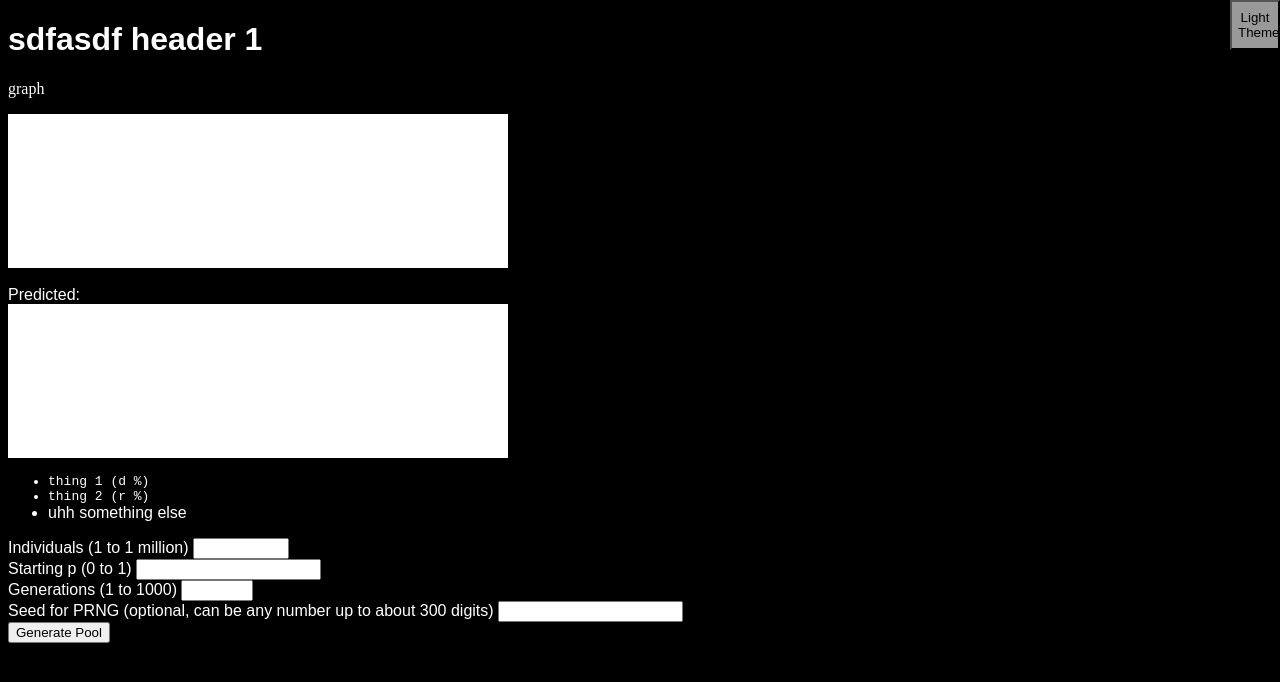
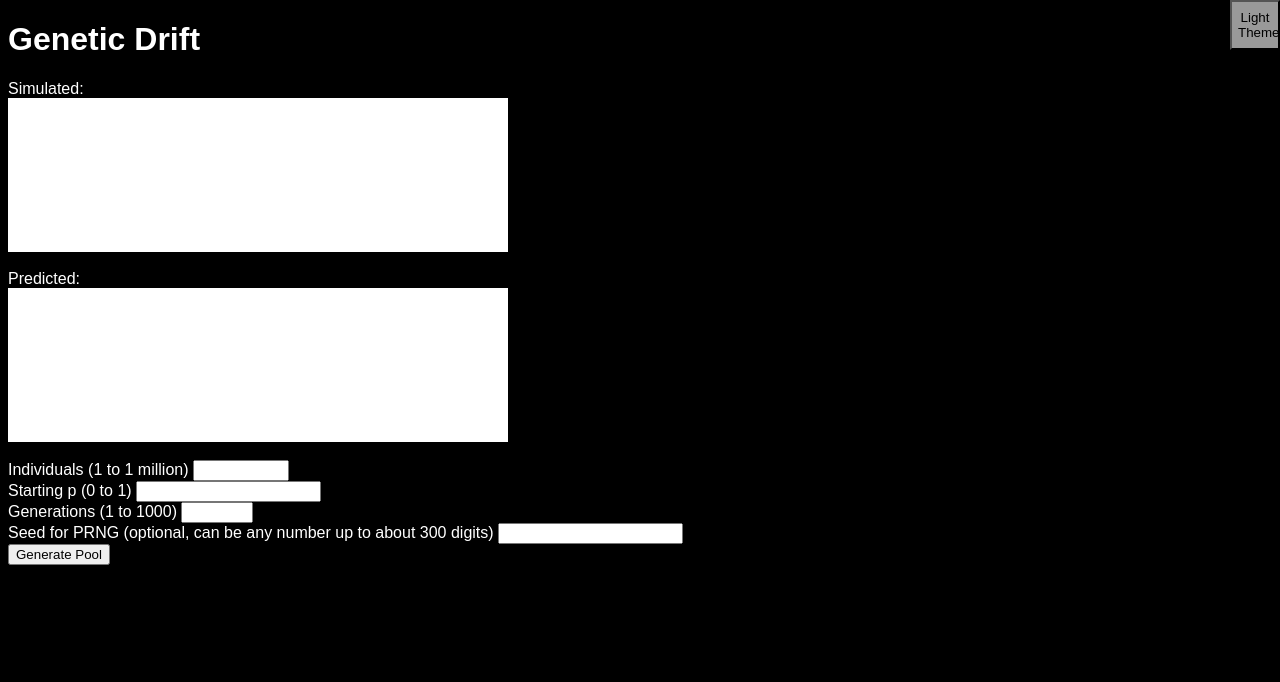
Before and after one commit to Excel-Infinity/GeneticsAppProject, a website: page website/genpool.html in a window 1280 px wide. Drawn offline with Linux system fonts and the light colour scheme.

Commit message:
html fixes

```diff
--- a/website/genpool.html
+++ b/website/genpool.html
@@ -8,17 +8,12 @@
         <link rel="stylesheet" href="main.css">
     </head>
     <body class="dark-theme">
-        <h1>sdfasdf header 1</h1>
-        <p id="graph">graph</p>
+        <h1>Genetic Drift</h1>
+        Simulated:<br>
 		<div class="bar-chart-holder"><canvas id="results-graph"></canvas></div>
-		<br>
-		Predicted:<br>
+		<br>Predicted:<br>
 		<div class="bar-chart-holder"><canvas id="predictive-graph"></canvas></div>
-		<ul>
-            <li class="thing">thing 1 (d %)</li>
-            <li class="thing">thing 2 (r %)</li>
-            <li>uhh something else</li>
-        </ul>
+        <br>
         <!-- make a form for inputs for # gens, starting p, # ind, and natsel -->
         <form class="inputs">
             <label for="ind">Individuals (1 to 1 million)</label>
```
